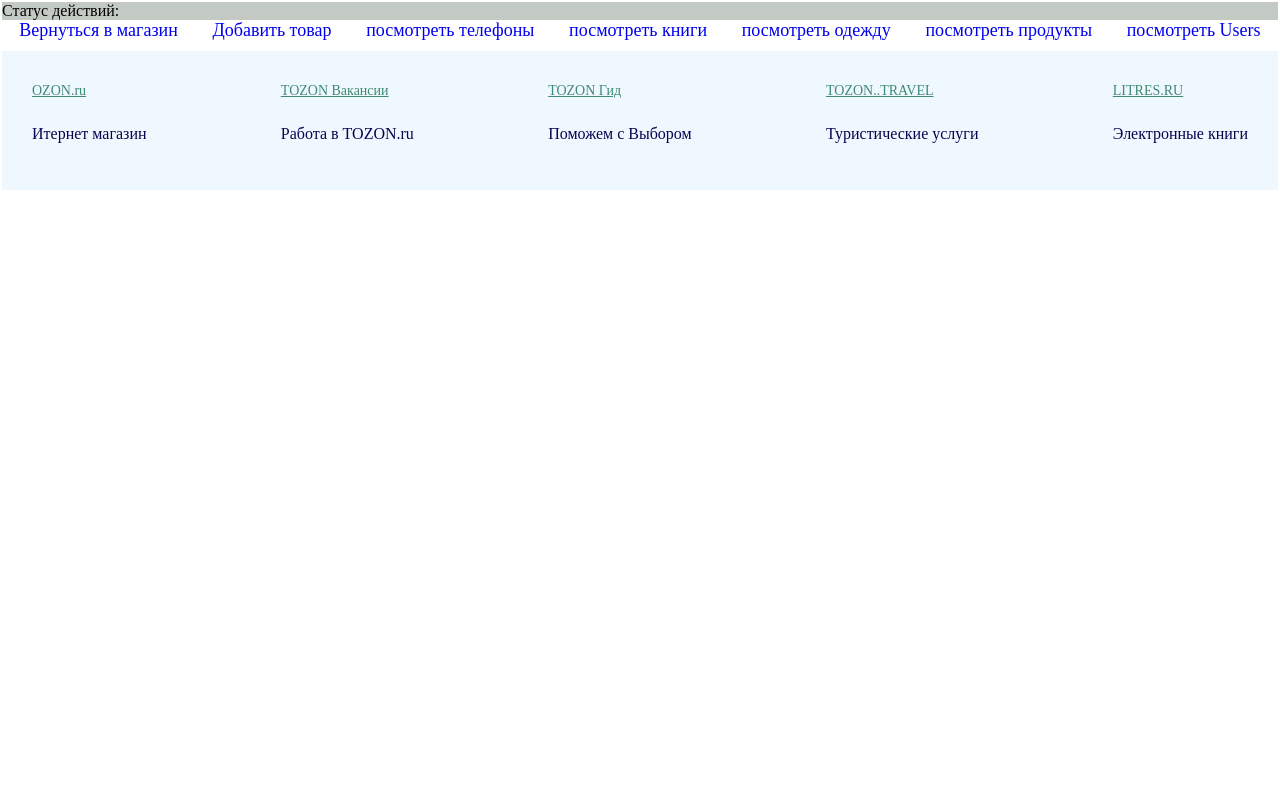
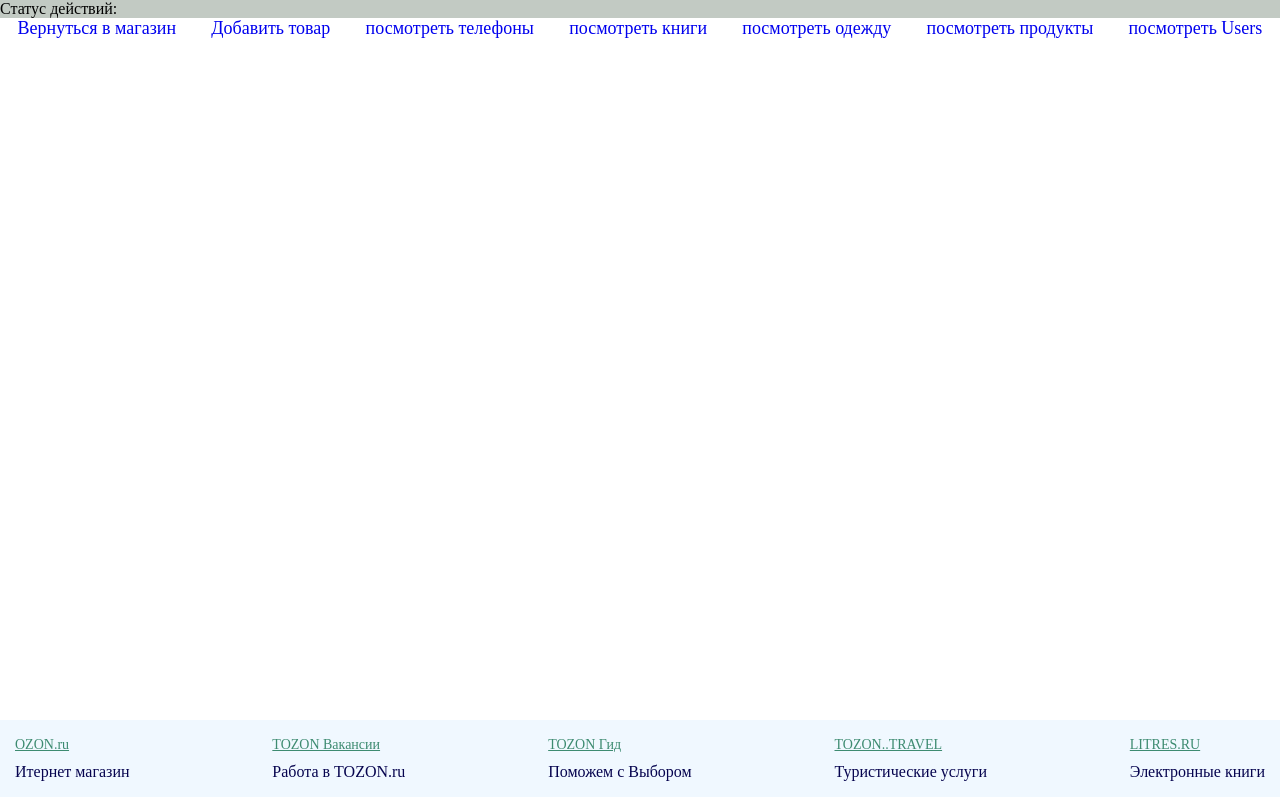
Before and after one commit to tsybinn/http-tozon.h1n.ru, a PHP site: page /admin/admin.php in a window 1280 px wide. Run offline with PHP 8.4, Linux system fonts and the light colour scheme.

Commit message:
foteer in footer

```diff
--- a/admin/css/style.css
+++ b/admin/css/style.css
@@ -20,11 +20,27 @@
  * Remove the margin in all browsers.
  */
 
-body {
-    margin: 0;
+
+*{
+
+    margin:0;
     padding:0;
 }
+body {
+    width:100%;
+    height:100%;
+    #margin:0.1%;
+    min-width: 800px;
 
+
+
+}
+
+html{
+    width:100%;
+    position:absolute;
+    min-height: 100%;
+}
 /**
  * Render the `main` element consistently in IE.
  */
@@ -356,13 +372,7 @@
 [hidden] {
     display: none;
 }
- body{
-     margin:2px;
-     min-width: 800px;
-     max-width: 1600px;
 
-
- }
 
  header{
      padding-bottom: 10px;
@@ -593,10 +603,29 @@
 }
 
 
-.activePagin{
-    font-size: 20px;
+
+
+/*.activePagin:visited{*/
+/*    color:red;*/
+/*    font-size: 20px;*/
+/*}*/
+/*FOOTER*/
+
+.content{
+
+    padding-bottom:120px;
 }
-/*FOOTER*/
+
+footer{
+
+    height:80px;
+    width:100%;
+
+    position: absolute;
+    bottom:0;
+    #top:90%;
+}
+
 
 .footerWrapper{
     background: aliceblue;
@@ -607,7 +636,12 @@
 }
 
 .footerWrapper div{
-    padding: 30px;
+    padding: 15px;
+
+}
+.footerWrapper div p{
+    #padding:0;
+     margin: 0;
 
 }
 .linktfooter{
@@ -621,3 +655,25 @@
     font-size: 16px;
 
 }
+/*pagination*/
+
+.activePagin{
+    color: #ff8190;
+    font-size: 18px;
+    text-decoration:none;
+}
+.pagination a {
+
+    font-size: 18px;
+    text-decoration:none;
+}.pagination a:hover {
+    color:blue;
+    font-size: 18px;
+    text-decoration:none;
+}
+.pagination{
+
+    width:30%;
+    margin:auto 45%;
+    margin-top:15px;
+}
--- a/admin/elem/seeCategory.php
+++ b/admin/elem/seeCategory.php
@@ -22,7 +22,7 @@
     } else {
         $page = 1;
     }
-    $notePages = 8;
+    $notePages = 12;
     $from = ($page - 1) * $notePages;
     $return = $db->select($table, $from, $notePages);
     $row = $return[0];
@@ -76,7 +76,7 @@
 $content .= "<nav class=\"pagination\">";
 if ($page != 1) {
 
-    $content .= "<a href=\"?show=$table&pag=$prev\"><<</a>";
+    $content .= "<a href=\"?show=$table&pag=$prev\"><<  </a>";
 }
 for ($i = 1; $i <= $pageCount; $i++) {
 
@@ -90,7 +90,7 @@
 }
 $class = "";
 if ($page != $pageCount) {
-    $content .= "<a  href=\"?show=$table&pag=$next\">>></a>";
+    $content .= "<a  href=\"?show=$table&pag=$next\">  >></a>";
 }
 $content .= "</nav>";
 echo $content;
--- a/admin/page/layout.php
+++ b/admin/page/layout.php
@@ -5,12 +5,14 @@
     <title><?=$title?></title>
     <link rel="stylesheet" href="css/style.css"></head>
 <body>
+
 <header> <?php include "page/header.php";?>  </header>
-<content> <?php
+<div class="content"> <?php
 
         include "page/content.php";
 
-    ?>  </content>
+    ?>  </div>
+
 <footer><?php include "page/footer.php" ?></footer>
 </body>
 </html>
```
Also changed, not shown: css/style.css (+14 -4 lines), index.php (line endings or trailing spaces).
